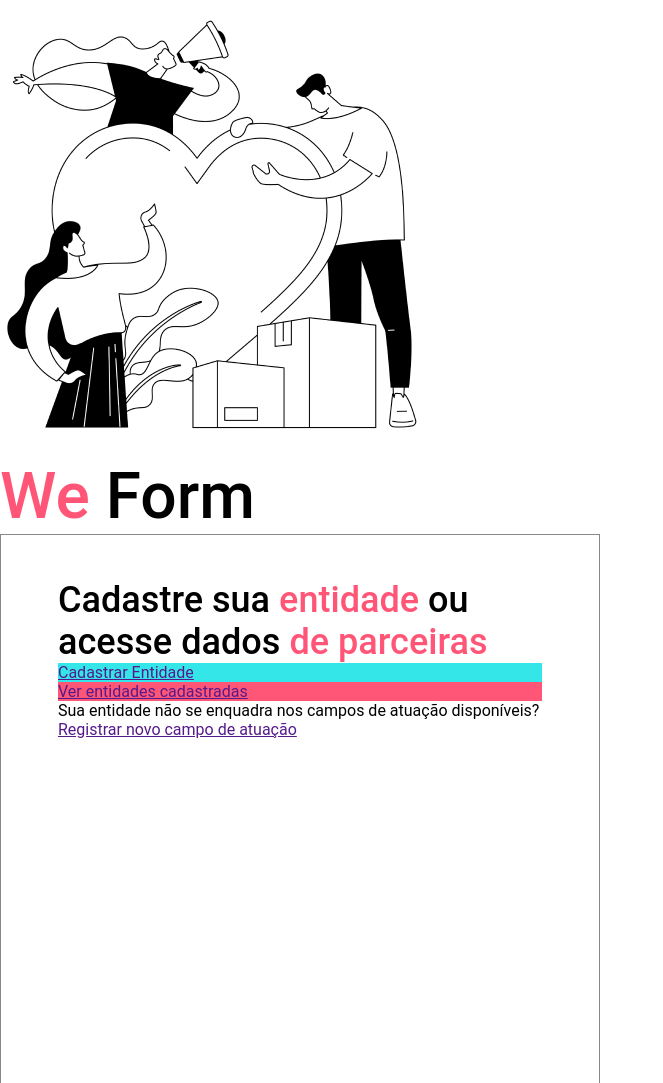
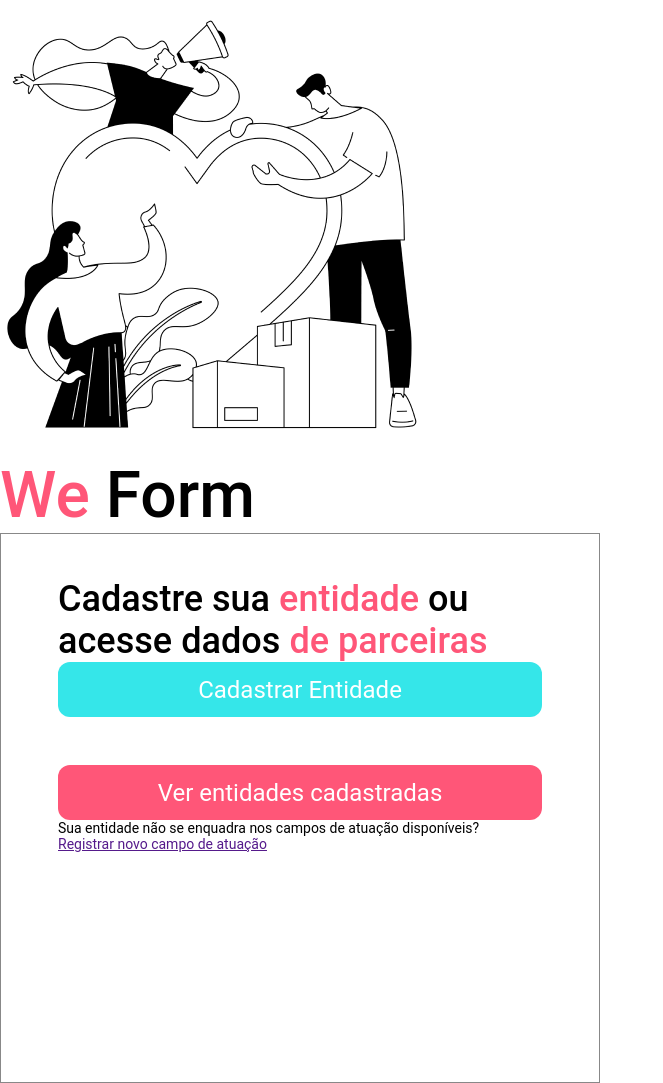
Before and after one commit to gabrielymorais/ProjetoCSS-bootcamp, a plain HTML site: page index.html in a window 1280 px wide. Shown: the whole page, without its empty margins (0-663 px from the left). Drawn offline with Linux system fonts and the light colour scheme.

Commit message:
estilizando e posicionando botoes

```diff
--- a/style.css
+++ b/style.css
@@ -9,7 +9,7 @@
 }
 body{
     font-family: 'Roboto',sans-serif;
-    font-size: 1.6rem;
+    font-size: 1.4rem;
 }
 aside h1{
     font-size: 64px;
@@ -37,7 +37,17 @@ main .actions{
 }
 main .actions a{
     background-color: #35e6e9;
+    font-size: 2.4rem;
+    height: 5.5rem;
+    border-radius: 1.2rem;
+    text-decoration: none;
+    color: white;
+
+    display: flex;
+    justify-content: center;
+    align-items: center;
 }
 main .actions a + a{
     background-color: #ff5678;
+    margin-top: 4.8rem;
 }
```
